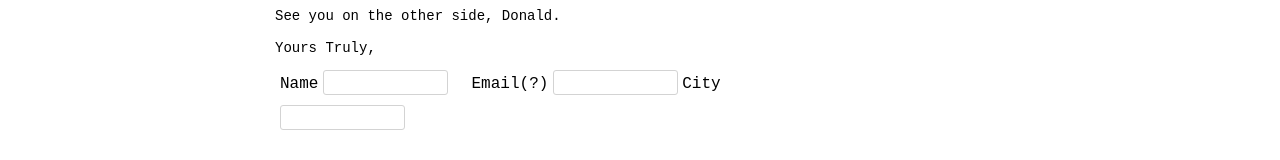
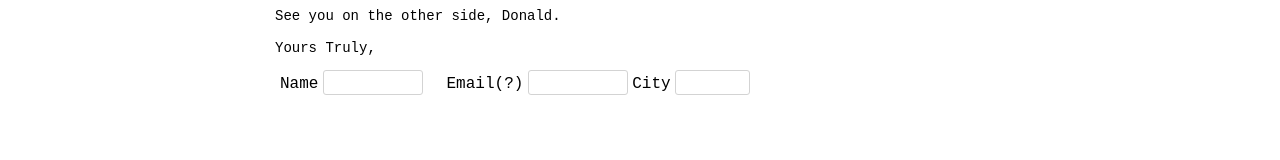
Before and after one commit to jphuangjr/therealgreatwall, a website: page views/index.html in a window 1280 px wide. Shown: the part 640-800 px from the top of the page. Drawn offline with nearby package versions, Linux system fonts and the light colour scheme; no server answers.

```diff
--- a/views/index.html
+++ b/views/index.html
@@ -42,11 +42,11 @@
       <br><br>
       <div id='nameArea'>
         <label class="courier" for='nameInput'>Name</label>
-        <input id= "nameInput" style="width: 125px; height: 25px; display: inline-block" type='text'/>
+        <input id= "nameInput" style="width: 100px; height: 25px; display: inline-block" type='text'/>
         <label id="emailLabel" class="courier" for='emailInput' style="z-index: 999;">&nbsp Email(?)</label>
-        <input id='emailInput' style="width: 125px; height: 25px; display: inline-block" type='text'>
+        <input id='emailInput' style="width: 100px; height: 25px; display: inline-block" type='text'>
         <label class="courier" for='cityInput' style="z-index: 999;">City</label>
-        <input id='cityInput' style="width: 125px; height: 25px; display: inline-block" type='text'>
+        <input id='cityInput' style="width: 75px; height: 25px; display: inline-block" type='text'>
       </div>
       <br>
       <div id='commentArea'>
```
